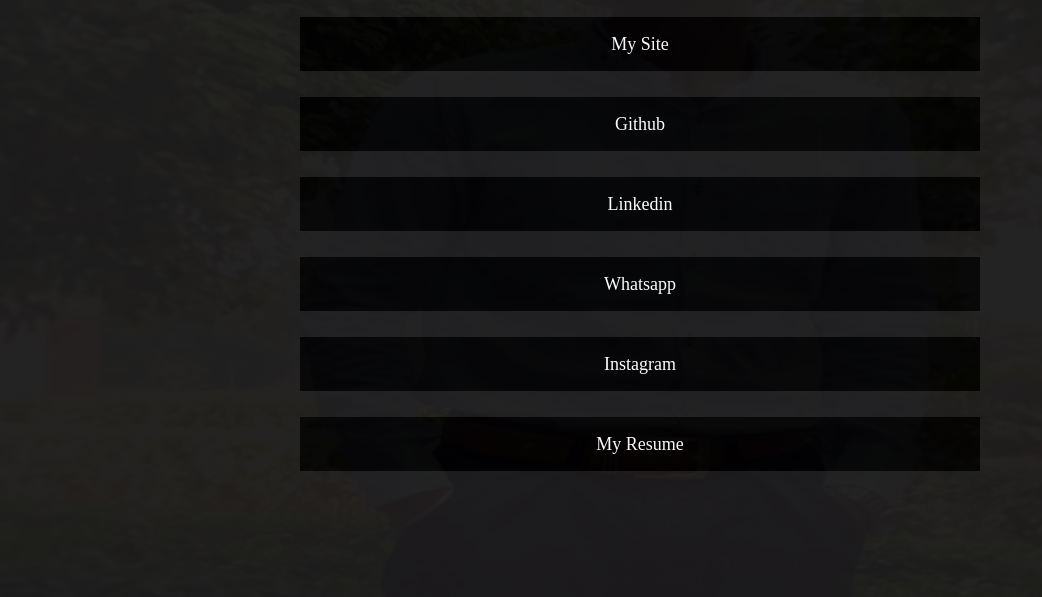
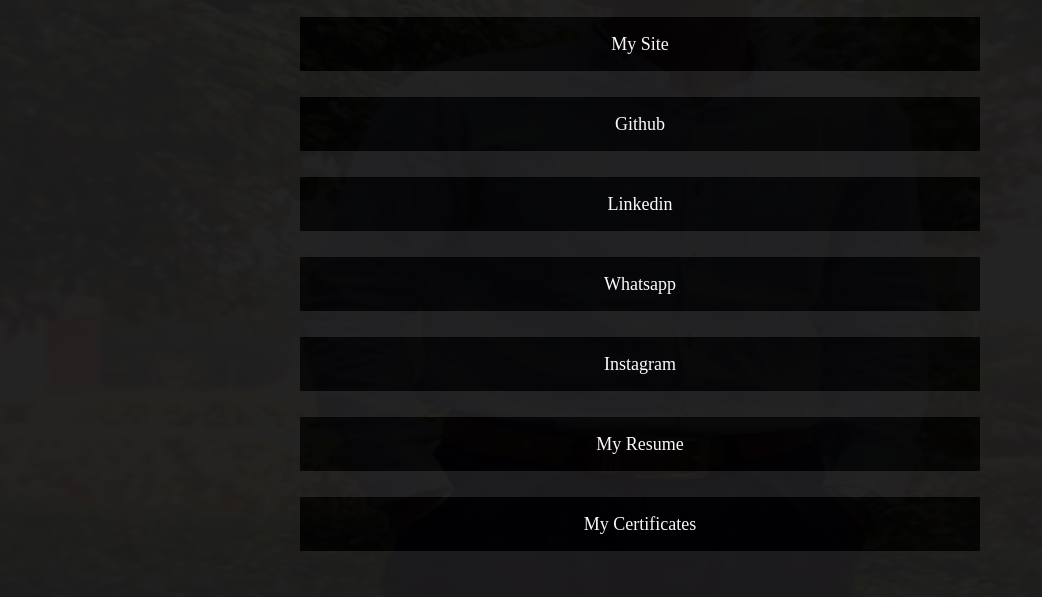
Before and after one commit to UttamAdha96/Linktree-clone-portfolio, a plain HTML site: page index.html in a window 1280 px wide. Shown: the part 203-800 px from the top of the page, without its empty margins (0-1042 px from the left). Drawn offline with Linux system fonts and the light colour scheme.

Commit message:
Update style.css

```diff
--- a/style.css
+++ b/style.css
@@ -17,14 +17,12 @@
     background-repeat: no-repeat;
     background-size: 100vw 800px;
 }
-
 .logo{
     position: relative;
     top: 23px;
     display: flex;
     justify-content: center;
 }
-
 .heading{
     color: white;
     font-family:'Gill Sans', 'Gill Sans MT', Calibri, 'Trebuchet MS', sans-serif;
@@ -46,8 +44,6 @@
     justify-content: center;
     font-size: large;
 }
-
-
 .sitelink{
     border: 2px solid rgb(0, 0, 0);
     background-color: rgb(0, 0, 0);
@@ -156,7 +152,24 @@
 .resume:hover{
     transform: scale(1.05);
 }
-
+.certificates{
+    border: 2px solid rgb(0, 0, 0);
+    background-color: rgb(0, 0, 0);
+    position: absolute;
+    top: 700px;
+    left: 300px;
+    right: 300px;
+    display: flex;
+    justify-content: center;
+    padding: 15px;
+    height: 20px;
+    color: white;
+    font-size: large;
+    text-decoration: none;
+}
+.certificates:hover{
+    transform: scale(1.05);
+}
 @media only screen and (max-width: 690px) {
     body{
         background-size: 100vw 100vh;
```
